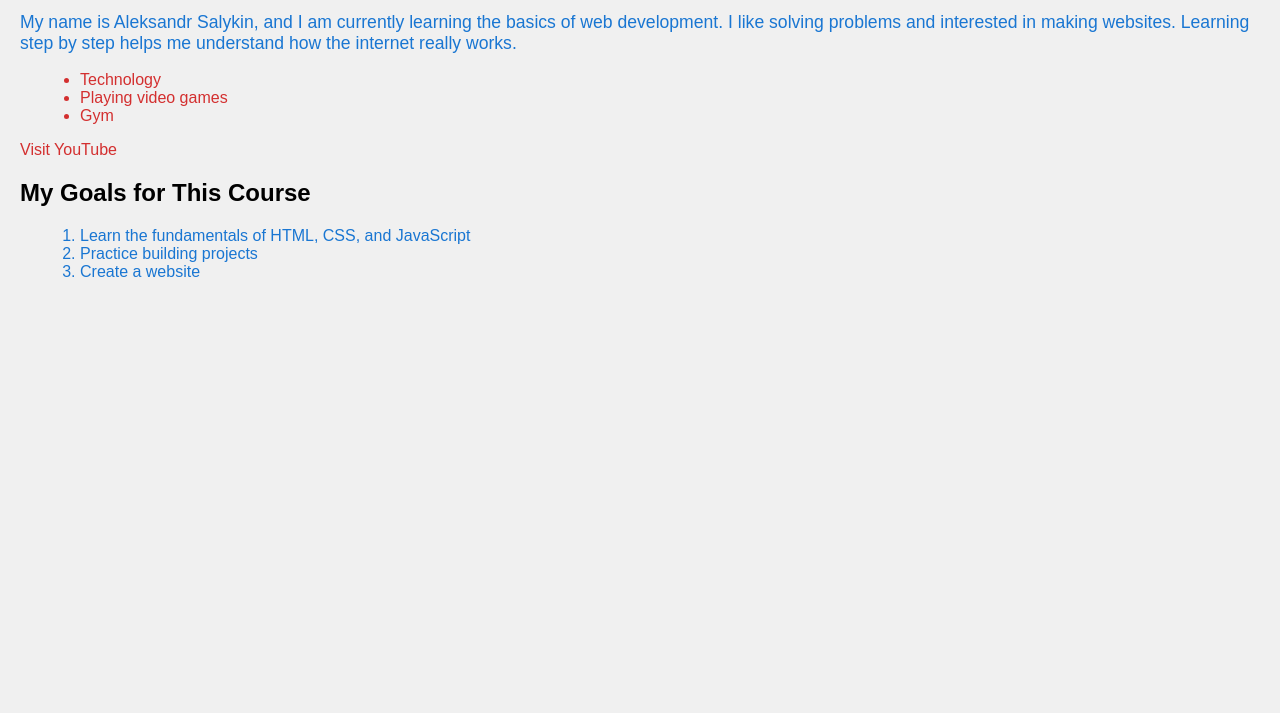
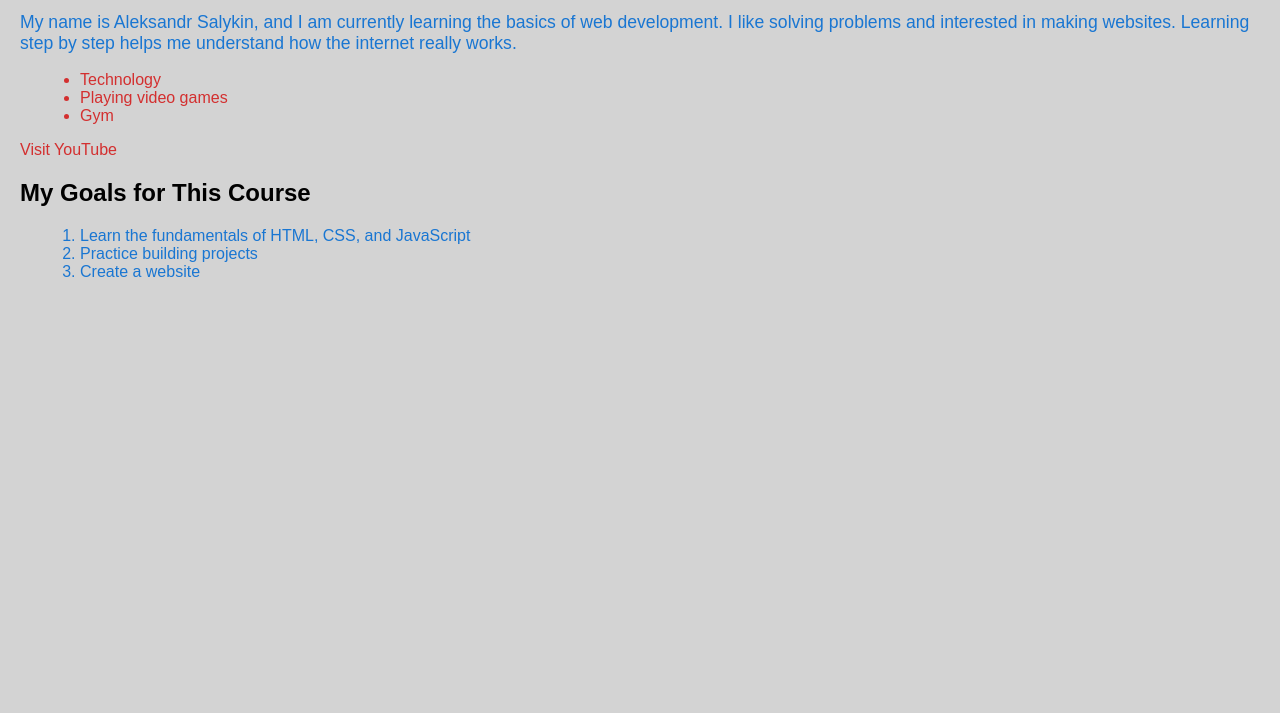
Before and after one commit to AleksandrSalykin/Web-kehitt-misen-perusteet, a plain HTML site: page task-b/index.html in a window 1280 px wide. Shown: the part 87-800 px from the top of the page. Drawn offline with Linux system fonts and the light colour scheme.

Commit message:
Update style.css

```diff
--- a/task-b/style.css
+++ b/task-b/style.css
@@ -4,7 +4,7 @@ Date: 2025-09-26
 */
 
 body {
-  background-color: #f0f0f0;
+  background-color: #d3d3d3;
   font-family: Arial, sans-serif;
   margin: 20px;
 }
```
